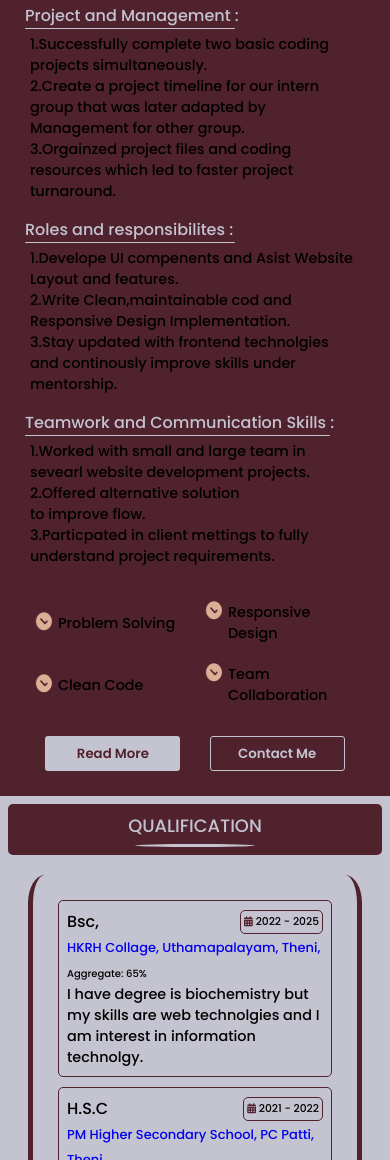
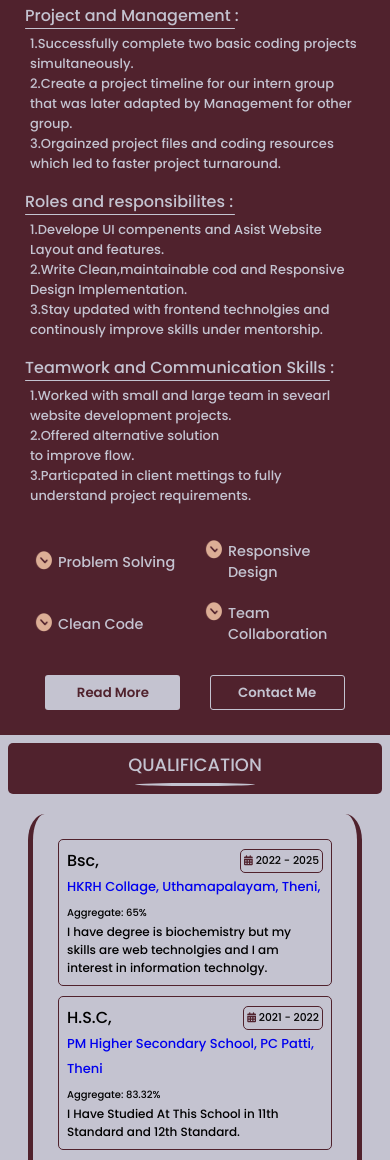
Before and after one commit to imharikrishna194/PortFolio, a plain HTML site: page index.html in a window 390 px wide. Shown: the part 840-2000 px from the top of the page. Drawn offline with nearby package versions, Linux system fonts and the light colour scheme; a web font is replaced by a local one.

Commit message:
change color

```diff
--- a/index.html
+++ b/index.html
@@ -165,7 +165,7 @@
                     </div>
                     <div class="qualification-content">
                         <div class="qualification-collection">
-                            <span class="sub">H.S.C</span>
+                            <span class="sub">H.S.C,</span>
                             <div><h6><i class="fa-solid fa-calendar-days year"></i> 2021 - 2022</h6></div>
                         </div>
                         <a href="#" class="collage-name">PM Higher Secondary School, PC Patti, Theni</a><br>
@@ -174,7 +174,7 @@
                     </div>
                     <div class="qualification-content">
                         <div class="qualification-collection">
-                            <span class="sub">Bsc</span>
+                            <span class="sub">S.S.L.C,</span>
                             <div><h6><i class="fa-solid fa-calendar-days year"></i> 2017 - 2018</h6></div>
                         </div>
                         <a href="#" class="collage-name">Roman Catholic (R,C) High School Theni,</a><br>
--- a/style.css
+++ b/style.css
@@ -400,6 +400,7 @@ i:hover {
     border-radius: 5px;
     margin: 10px;
     border: 2px solid var(--secondary-color);
+
 }
 .qualification-column .qualification-content:hover {
     box-shadow: 0 0 15px 5px var(--secondary-color) ;
@@ -408,6 +409,7 @@ i:hover {
     transform:scale(1.1);
 
 }
+
 
 .qualification-content .qualification-collection{
     display: flex;
@@ -706,7 +708,8 @@ i:hover {
         width: 305px;
     }
     .about-content div .content li {
-        font-size: var(--font-size-s);
+        font-size: 13px;
+        color: var(--primary-color);
     }
     .about-content-techniques {
     display: flex;
@@ -719,6 +722,7 @@ i:hover {
     .about-content-techniques div{
         width: 50%;
         padding: 10px;
+        color:var(--primary-color);
     }
 
     /* Qualification */
@@ -764,7 +768,8 @@ i:hover {
         font-size: 10px;
     }
     .qualification-content .content {
-        font-size: var(--font-size-s);
+        font-size:12px;
+
     }
 
 
```
